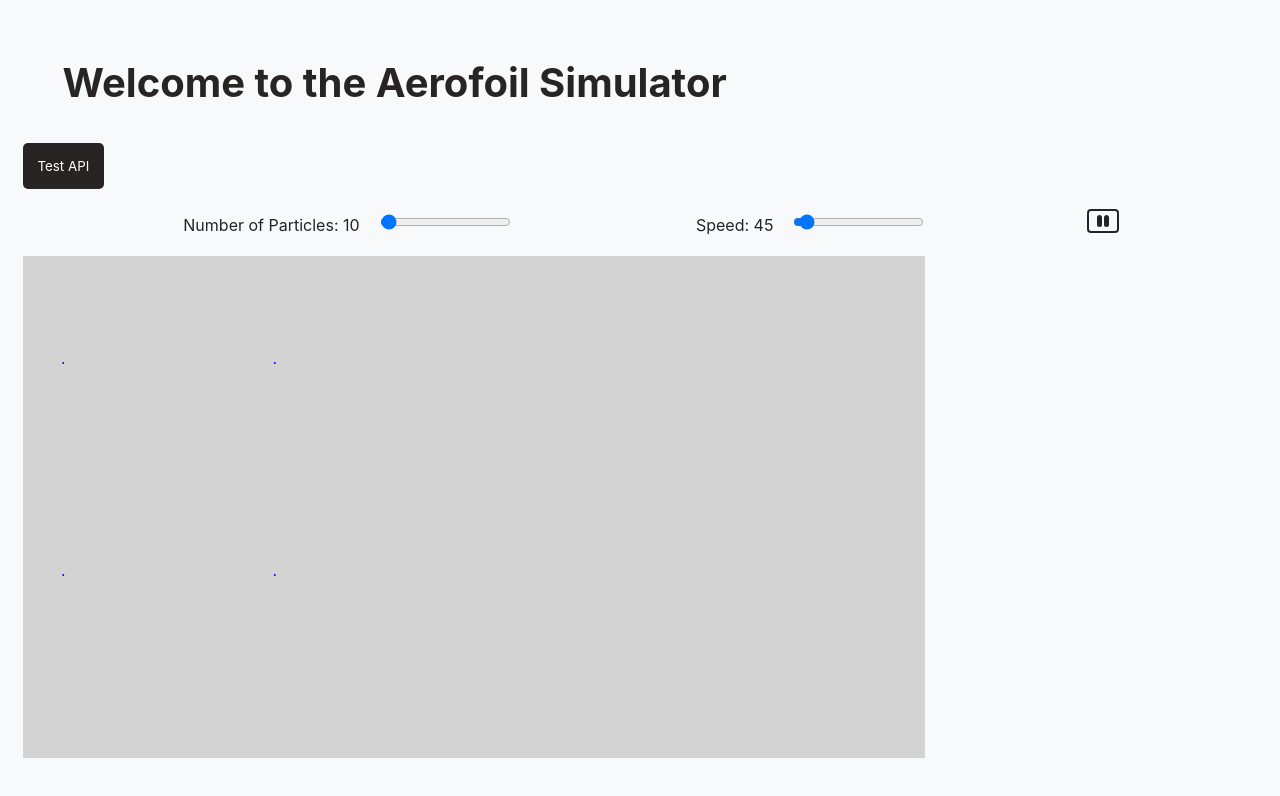
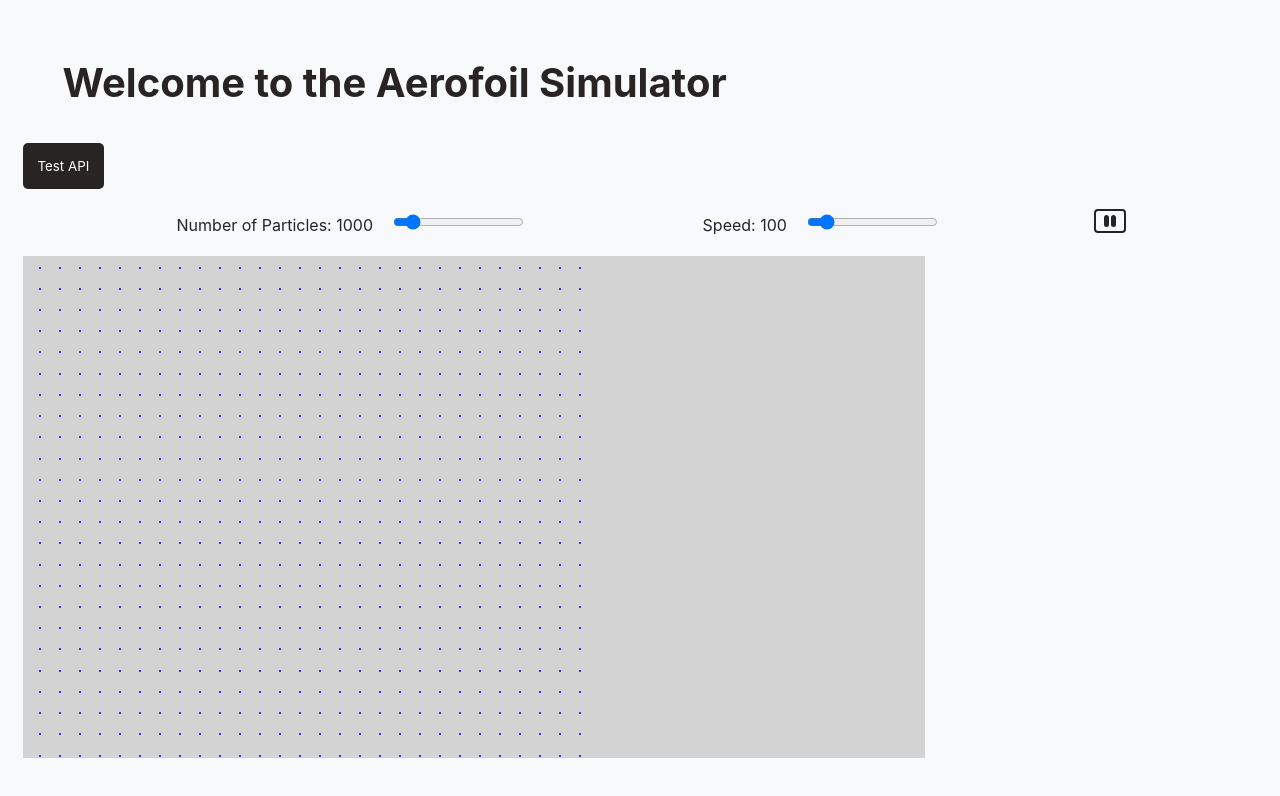
Before and after one commit to ncar285/fluidFlowSimulator, a React (Create React App) app in the folder frontend/: page / in a window 1280 px wide. Shown: the top 796 px of the page. Built offline with nearby package versions, Linux system fonts and the light colour scheme.

Commit message:
rerenders on new number of particles

```diff
--- a/frontend/src/components/BoundingBox/BoundingBox.jsx
+++ b/frontend/src/components/BoundingBox/BoundingBox.jsx
@@ -41,13 +41,15 @@ const BoundingBox = ({ velocityField, numParticles, isPaused }) => {
         const context = canvas.getContext('2d');
         let animationFrameId;
 
+        // Initialize particlesRef with new particles
+        particlesRef.current = [...particleParams.spawnParticles, ...particlesRef.current];
+
         const draw = () => {
 
             if (isPaused) return;
 
             const firstParticle = particlesRef.current[1];
-            // if no particles yet, spawn. If reached desired spacing, spawn
-            if (particlesRef.current.length === 0 || firstParticle.x >= particleParams.spacing){
+            if (firstParticle && (firstParticle.x >= particleParams.spacing)){ // If reached desired spacing, spawn
                 particlesRef.current = [...particleParams.spawnParticles, ...particlesRef.current];
             }
 
@@ -88,7 +90,7 @@ const BoundingBox = ({ velocityField, numParticles, isPaused }) => {
         return () => {
             cancelAnimationFrame(animationFrameId); // Cancel the animation frame on unmount
         };
-    }, [velocityField, numParticles, isPaused]);
+    }, [velocityField, numParticles, isPaused, particleParams]);
 
 
     return (
--- a/frontend/src/components/HomePage/HomePage.jsx
+++ b/frontend/src/components/HomePage/HomePage.jsx
@@ -10,8 +10,8 @@ import { BsPlayBtn } from "react-icons/bs";
 
 const HomePage = () => {
 
-  const [numParticles, setNumParticles] = useState(10); // in the bounding box
-  const [speed, setSpeed] = useState(45); // pixels per second
+  const [numParticles, setNumParticles] = useState(1000); // in the bounding box
+  const [speed, setSpeed] = useState(100); // pixels per second
   const [velocityField, setVelocityField] = useState(generatePlainVelocityField(45));
   const [isPaused, setIsPaused] = useState(false);
 
```
